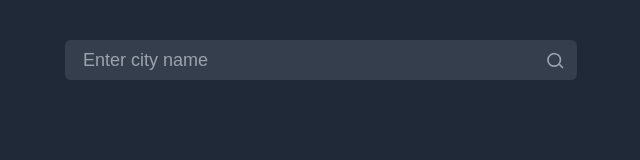
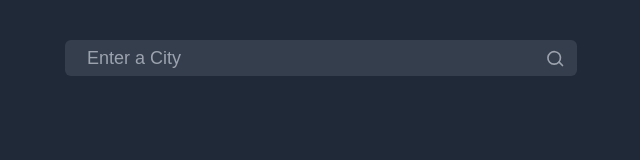
Before and after one commit to pranavhariharan145/ClimateDboard, a Next.js app in the folder climatedboard-frontend/: page / in a window 1280 px wide. Shown: the top 160 px of the page, without its empty margins (319-959 px from the left). Built offline with nearby package versions, Linux system fonts and the light colour scheme.

Commit message:
made a bit more  ui in textbox

```diff
--- a/climatedboard-frontend/src/app/page.js
+++ b/climatedboard-frontend/src/app/page.js
@@ -43,15 +43,15 @@ const WeatherPage = () => {
             type="text"
             value={city}
             onChange={(e) => setCity(e.target.value)}
-            placeholder="Enter city name"
+            placeholder="Enter a City"
             required
-            className="bg-gray-600 bg-opacity-50 border-2 border-transparent rounded-md px-4 py-1 w-full focus:outline-none focus:border-blue-500 text-lg placeholder-gray-400"
+            className="bg-gray-600 bg-opacity-50 border-2 border-transparent rounded-md px-5 py-0.5 w-full focus:outline-none focus:border-blue-500 text-lg placeholder-gray-400"
           />
 
           {/* SVG Find (Search) Icon */}
           <svg
             xmlns="http://www.w3.org/2000/svg"
-            className="absolute right-3 top-1/2 transform -translate-y-1/2 w-5 h-5 text-gray-400" // Reduced size and matched placeholder color
+            className="absolute right-3 top-1/2 transform -translate-y-1/2 w-5 h-5 text-gray-400"
             fill="none"
             viewBox="0 0 24 24"
             stroke="currentColor"
```
